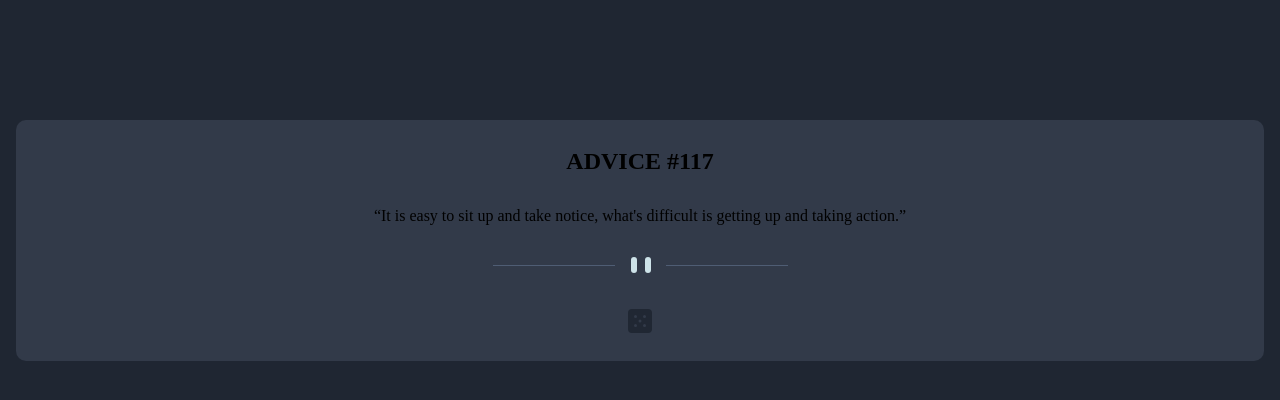
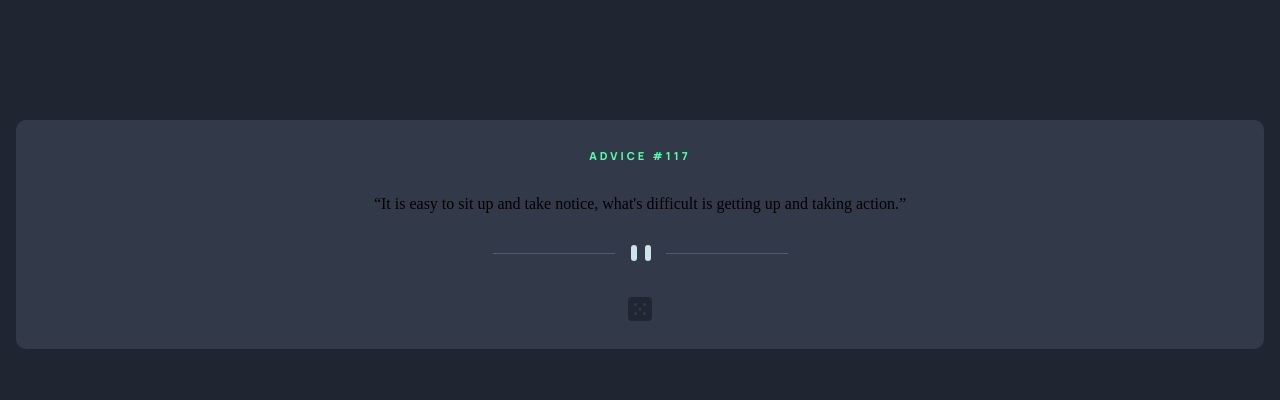
Before and after one commit to RyanNolan1/react-advice-generator, a React (Create React App) app: page / in a window 1280 px wide. Shown: the top 400 px of the page. Built offline with nearby package versions, Linux system fonts and the light colour scheme.

Commit message:
this will add styling to the header

```diff
--- a/src/App.js
+++ b/src/App.js
@@ -12,7 +12,7 @@ function App() {
 function Advice() {
   return (
     <div className="advice-container">
-      <h2>ADVICE #117</h2>
+      <h1>ADVICE #117</h1>
       <p>
         “It is easy to sit up and take notice, what's difficult is getting up
         and taking action.”
--- a/src/index.css
+++ b/src/index.css
@@ -21,3 +21,11 @@
   align-items: center;
   gap:2rem;
 }
+
+h1 {
+    font-size:0.6875rem;
+    color:hsl(150, 100%, 66%);
+    font-family: "Manrope", sans-serif;
+    font-weight:800;
+    letter-spacing: 3px;
+}
```
